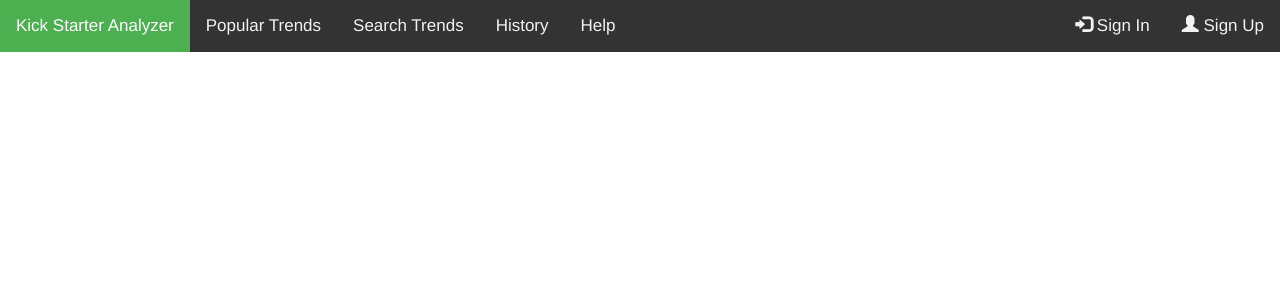
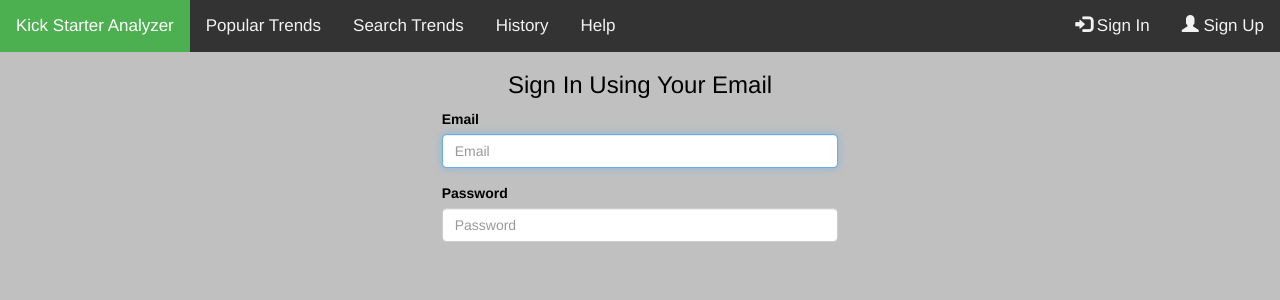
Before and after one commit to Patrick-Gourdet/cis4301_project, an Angular app in the folder client/: page /signin in a window 1280 px wide. Before the commit this address led to /. Shown: the top 300 px of the page. Built offline with nearby package versions, Linux system fonts and the light colour scheme.

Commit message:
fixed background color

```diff
--- a/client/src/app/header/header.component.html
+++ b/client/src/app/header/header.component.html
@@ -1,6 +1,6 @@
 
 <head>
-  <title>Bootstrap Example</title>
+  <title>Header</title>
   <meta charset="utf-8">
   <meta name="viewport" content="width=device-width, initial-scale=1">
   <link rel="stylesheet" href="https://maxcdn.bootstrapcdn.com/bootstrap/3.3.7/css/bootstrap.min.css">
@@ -8,7 +8,7 @@
   <script src="https://maxcdn.bootstrapcdn.com/bootstrap/3.3.7/js/bootstrap.min.js"></script>
 </head>
 <div class="topnav">
-  <a class="active" href="#home-page">Kick Starter Analyzer</a>
+  <a class="active" href="#home">Kick Starter Analyzer</a>
 <!-- these will not be shown until the user in logged into their account -->
     <a href="#popular-trends">Popular Trends</a>
     <a href="#search-trends">Search Trends</a>
@@ -18,8 +18,8 @@
   <ul>
     <!-- these will not be shown once the user is logged in -->
 
-    <li style=" float:right"><a href="#"><span class="glyphicon glyphicon-user"></span> Sign Up</a></li>
-    <li style=" float:right"><a href="#"><span class="glyphicon glyphicon-log-in"></span> Sign In</a></li>
+    <li style=" float:right"><a href="signup"><span class="glyphicon glyphicon-user"></span> Sign Up</a></li>
+    <li style=" float:right"><a href="signin"><span class="glyphicon glyphicon-log-in"></span> Sign In</a></li>
     <!-- will add sign out button with ng-if user==signed in or something similar -->
 
   </ul>
--- a/client/src/app/home/home.component.css
+++ b/client/src/app/home/home.component.css
@@ -4,4 +4,5 @@
   position: relative;
   bottom: 0px;
   right: 0px;
+  height: 2000px;
 }
--- a/client/src/app/signin/signin.component.css
+++ b/client/src/app/signin/signin.component.css
@@ -0,0 +1,8 @@
+.background {
+  background-color: #C0C0C0;
+  color: black;
+  position: relative;
+  bottom: 0px;
+  right: 0px;
+  height: 2000px;
+}
--- a/client/src/app/signin/signin.component.html
+++ b/client/src/app/signin/signin.component.html
@@ -1,3 +1,16 @@
-<p>
-  signin works!
-</p>
+<div class="background">
+    <h3 class="col-xs-12 text-center">Sign In Using Your Email</h3>
+    <div class="col-xs-offset-2 col-xs-8 col-md-offset-4 col-md-4">
+          <!-- User enters email -->
+          <div class="form-group">
+            <label for="email">Email</label>
+            <input type="text" id="email" name="email" class="form-control" placeholder="Email" required autofocus>
+
+          </div>
+          <!-- User enters password-->
+          <div class="form-group">
+            <label for="password">Password</label>
+            <input type="text" id="password" name="password" class="form-control" placeholder="Password" required>
+          </div>
+    </div>
+  </div>
--- a/client/src/app/signup/signup.component.css
+++ b/client/src/app/signup/signup.component.css
@@ -0,0 +1,8 @@
+.background {
+  background-color: #C0C0C0;
+  color: black;
+  position: relative;
+  bottom: 0px;
+  right: 0px;
+  height: 2000px;
+}
--- a/client/src/app/signup/signup.component.html
+++ b/client/src/app/signup/signup.component.html
@@ -1,3 +1,5 @@
-<p>
+<div class="background">
+  <p>
   signup works!
 </p>
+</div>
```
Also changed, not shown: client/src/app/app.module.ts (+4 -3 lines), client/src/assets/backgroundimg.jpg (added).
